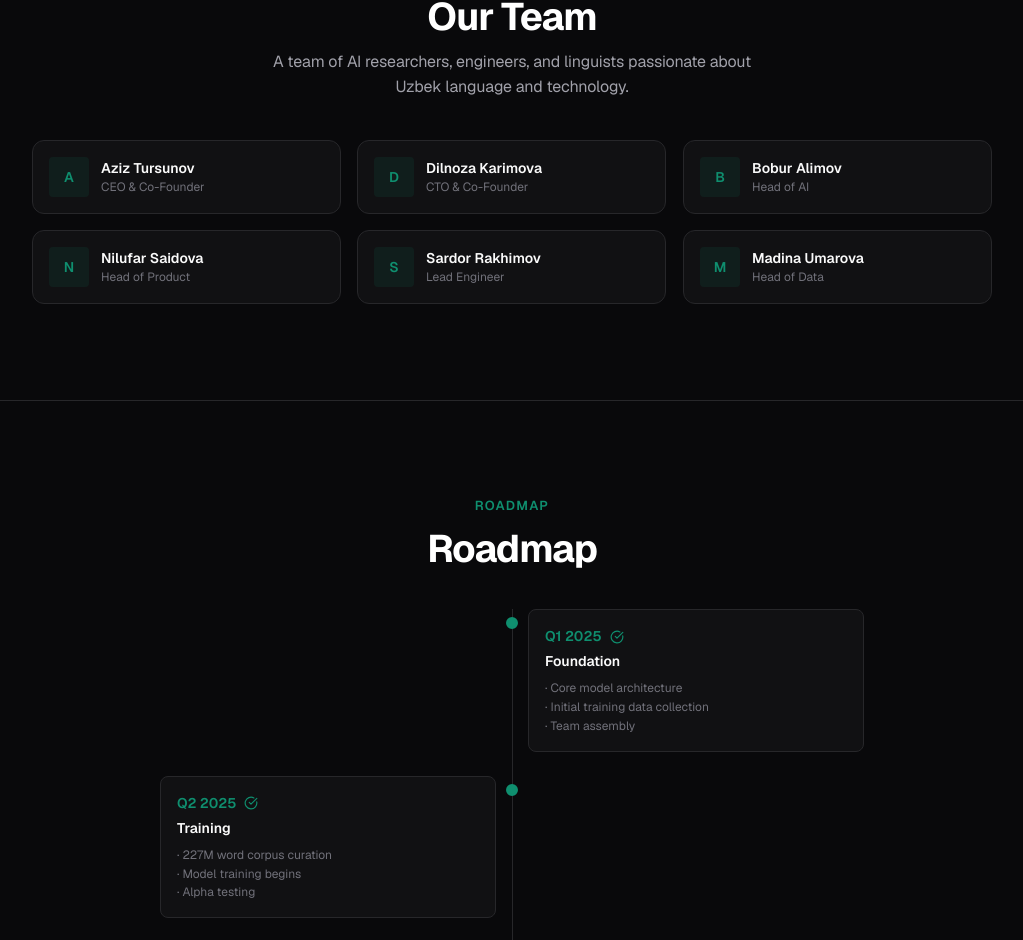
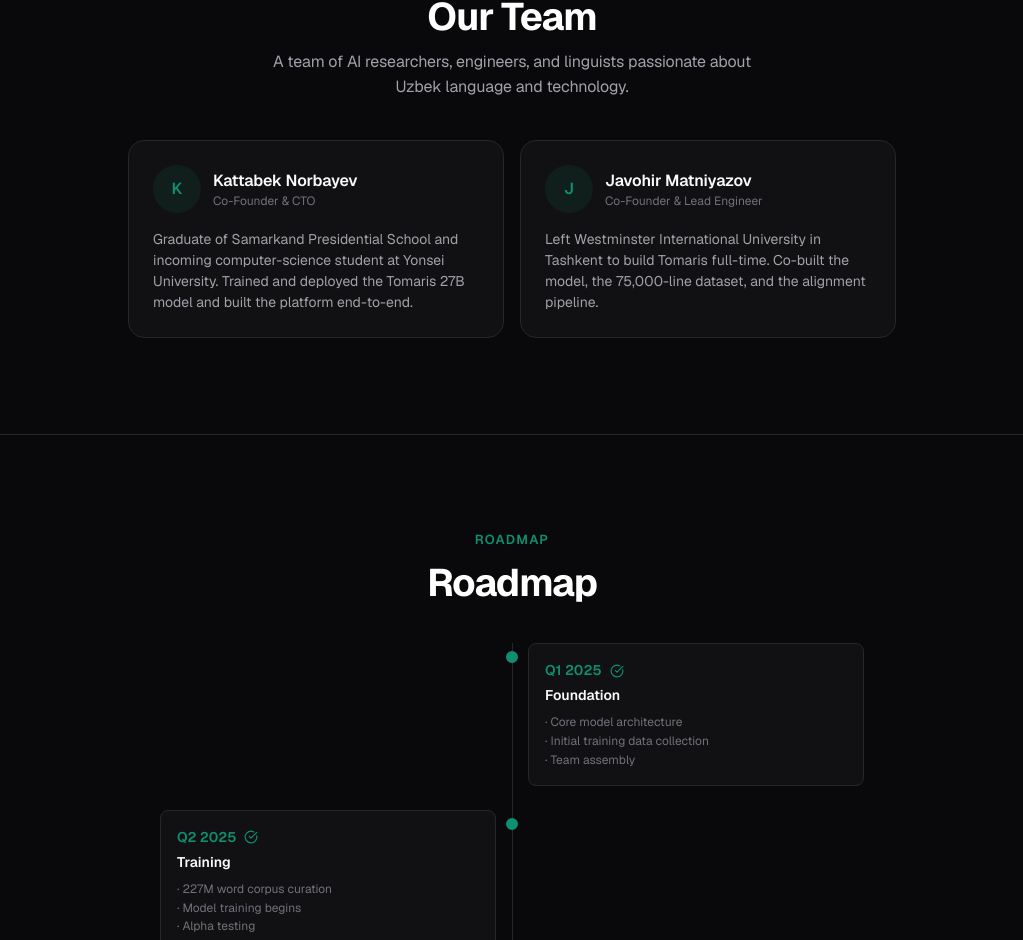
Before and after one commit to kattabeknorbaev/tomaris-ui, a Next.js app: page /about in a window 1280 px wide. Shown: the part 1353-2293 px from the top of the page, without its empty margins (128-1151 px from the left). Built offline with nearby package versions, Linux system fonts and the light colour scheme; no server answers.

Commit message:
fix(about): real founders in team section
Replace six fabricated team members with the two actual co-founders —
Kattabek Norbayev (Co-Founder & CTO) and Javohir Matniyazov (Co-Founder
& Lead Engineer) — each with a short real credential line, in a cleaner
two-card layout.

```diff
--- a/src/app/(marketing)/about/page-client.tsx
+++ b/src/app/(marketing)/about/page-client.tsx
@@ -4,12 +4,18 @@
 import { useI18n } from "@/components/shared/i18n-provider";
 
 const team = [
-  { name: "Aziz Tursunov", role: "CEO & Co-Founder", initial: "A" },
-  { name: "Dilnoza Karimova", role: "CTO & Co-Founder", initial: "D" },
-  { name: "Bobur Alimov", role: "Head of AI", initial: "B" },
-  { name: "Nilufar Saidova", role: "Head of Product", initial: "N" },
-  { name: "Sardor Rakhimov", role: "Lead Engineer", initial: "S" },
-  { name: "Madina Umarova", role: "Head of Data", initial: "M" },
+  {
+    name: "Kattabek Norbayev",
+    role: "Co-Founder & CTO",
+    initial: "K",
+    bio: "Graduate of Samarkand Presidential School and incoming computer-science student at Yonsei University. Trained and deployed the Tomaris 27B model and built the platform end-to-end.",
+  },
+  {
+    name: "Javohir Matniyazov",
+    role: "Co-Founder & Lead Engineer",
+    initial: "J",
+    bio: "Left Westminster International University in Tashkent to build Tomaris full-time. Co-built the model, the 75,000-line dataset, and the alignment pipeline.",
+  },
 ];
 
 const roadmap = [
@@ -74,14 +80,17 @@
               <h2 className="text-heading-1 text-ink-strong">{t.about.team}</h2>
               <p className="mt-3 text-body text-muted-foreground max-w-lg mx-auto">{t.about.teamSubtitle}</p>
             </div>
-            <div className="grid sm:grid-cols-2 lg:grid-cols-3 gap-4">
+            <div className="grid gap-4 sm:grid-cols-2 max-w-3xl mx-auto">
               {team.map((member) => (
-                <div key={member.name} className="card-lift flex items-center gap-3 rounded-xl border border-border bg-card p-4">
-                  <div className="flex h-10 w-10 items-center justify-center rounded-sm bg-primary/10 text-sm font-semibold text-primary">{member.initial}</div>
-                  <div>
-                    <div className="text-body-sm font-semibold text-ink">{member.name}</div>
-                    <div className="text-caption">{member.role}</div>
+                <div key={member.name} className="card-lift rounded-2xl border border-border bg-card p-6">
+                  <div className="flex items-center gap-3">
+                    <div className="flex h-12 w-12 items-center justify-center rounded-full bg-primary/10 text-base font-semibold text-primary">{member.initial}</div>
+                    <div>
+                      <div className="text-body font-semibold text-ink">{member.name}</div>
+                      <div className="text-caption text-primary">{member.role}</div>
+                    </div>
                   </div>
+                  <p className="mt-4 text-body-sm text-muted-foreground leading-relaxed">{member.bio}</p>
                 </div>
               ))}
             </div>
```
